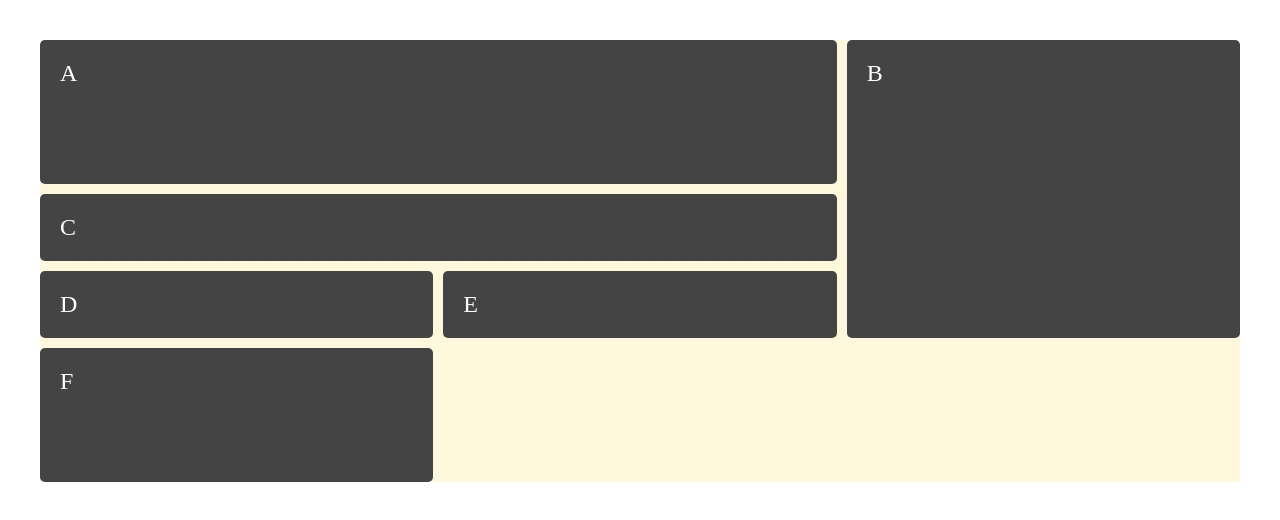
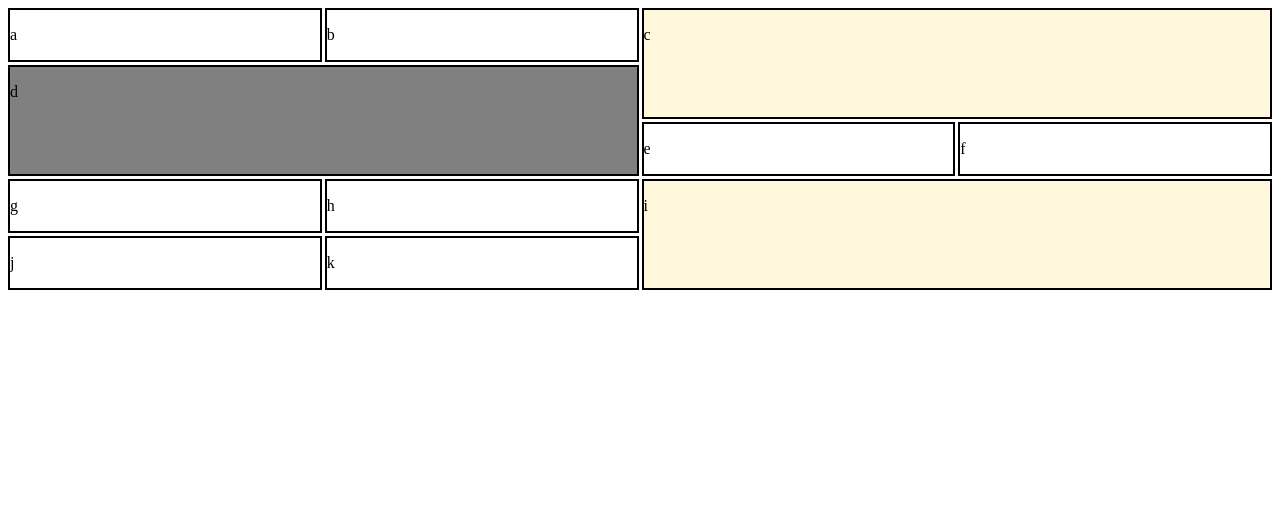
Before and after one commit to brenderbee/biblio-clone, a plain HTML site: page index.html in a window 1280 px wide. Drawn offline with Linux system fonts and the light colour scheme.

Commit message:
Get biblio grid working and lined up

```diff
--- a/index.html
+++ b/index.html
@@ -7,15 +7,15 @@
   </head>
   <body>
 
-    <div class="wrapper">
+    <!-- <div class="wrapper">
       <div class="box a">A</div>
       <div class="box b">B</div>
       <div class="box c">C</div>
       <div class="box d">D</div>
       <div class="box e">E</div>
       <div class="box f">F</div>
-    </div>
-    <!-- <div class="nav">
+    </div> -->
+    <div class="nav">
 
     </div>
     <div class="grid-container">
@@ -74,6 +74,6 @@
           k
         </p>
       </div>
-    </div> -->
+    </div>
   </body>
 </html>
--- a/src/styles.css
+++ b/src/styles.css
@@ -1,11 +1,13 @@
-body {
-  margin: 40px;
+/*body {
+  margin: auto;
+  width: 50%;
 }
 
 .wrapper {
   display: grid;
-  grid-template-columns: 1fr 1fr 1fr;
+  grid-template-columns: repeat(5, 1fr);
   grid-template-rows: repeat(4, 1fr);
+  grid-template: repeat(4, .5fr) / repeat(4, 1fr);
   grid-auto-rows: 2fr;
   grid-gap: 10px;
   background-color: cornsilk;
@@ -21,23 +23,25 @@ body {
 }
 
 .a {
+  height: 200px;
   grid-area: 1/1/3/3;
 }
 
 .b {
+  height: 25px;
   grid-area: 1/3/5/4;
 }
 
 .c {
   grid-area: 3/1/4/3;
-}
+}*/
 
-/*.grid-container {
+.grid-container {
   display: grid;
-  height: 100%;
-  width: 100%;
-  grid-template: repeat(5, 20%) / repeat(4, 25%);
-  grid-gap: 3px 3px;
+  grid-template-rows: repeat(5, 1fr);
+  grid-template-columns: repeat(4, 1fr);
+  grid-auto-rows: 25%;
+  grid-gap: 3px;
 }
 
 .grid-item {
@@ -57,4 +61,4 @@ body {
 .i {
   background-color: cornsilk;
   grid-area: 4 / 3 / span 2 / span 2;
-}*/
+}
```
